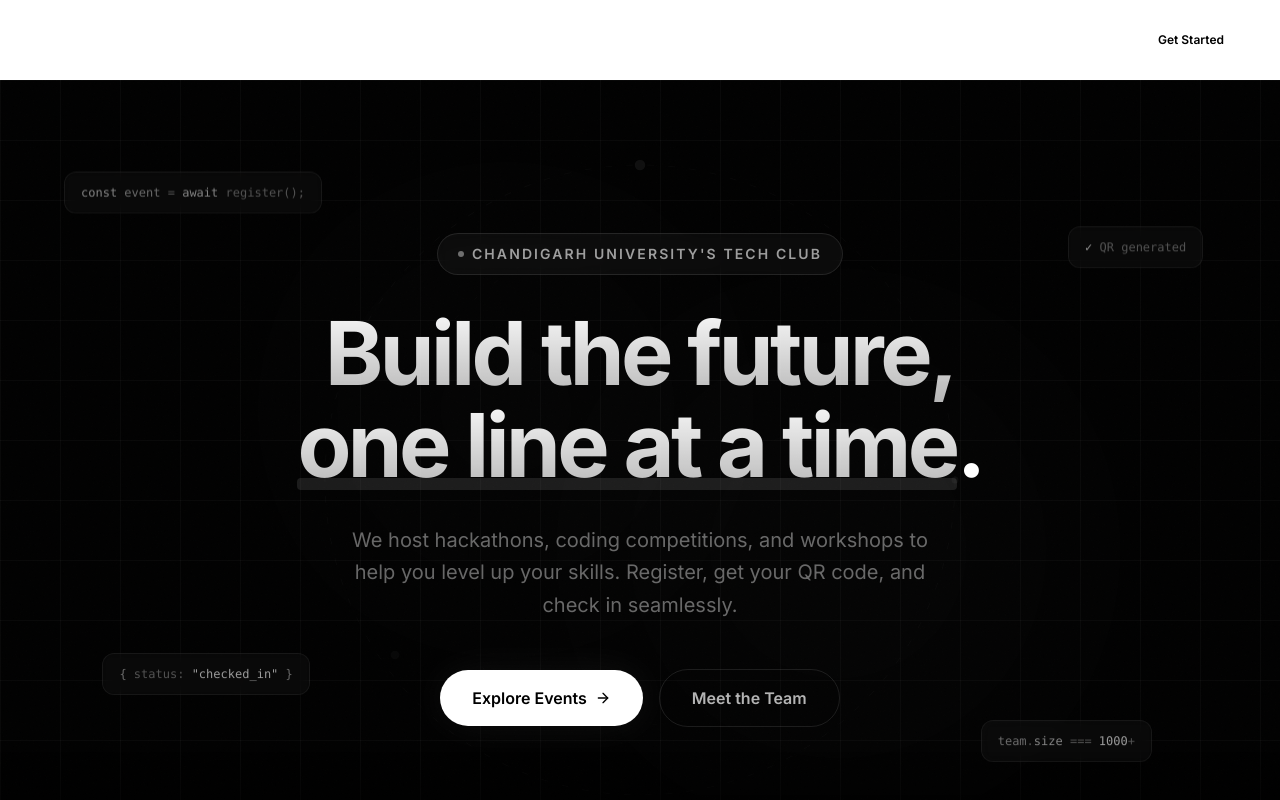
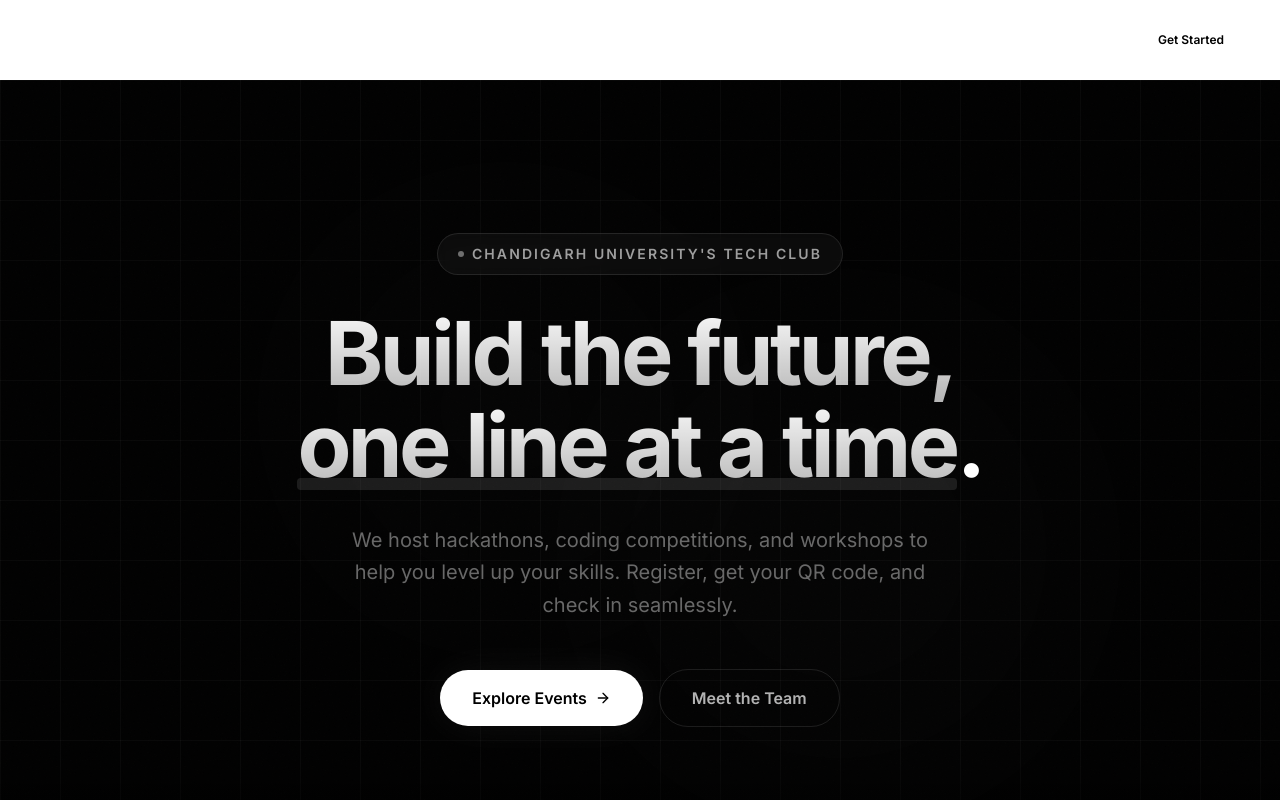
Before and after one commit to CSquareClubCU/C-Square-Web, a Next.js app in the folder frontend/: page / in a window 1280 px wide. Shown: the top 800 px of the page. Built offline with nearby package versions, Linux system fonts and the light colour scheme.

Commit message:
style: remove floating code snippets and orbit ring from hero

```diff
--- a/frontend/app/page.tsx
+++ b/frontend/app/page.tsx
@@ -39,41 +39,6 @@
         {/* Subtle white ambient glows */}
         <div className="hero-glow hero-glow-1" />
         <div className="hero-glow hero-glow-2" />
-
-        {/* Orbit decoration */}
-        <div className="absolute top-1/2 left-1/2 -translate-x-1/2 -translate-y-1/2 pointer-events-none opacity-20 hidden lg:block">
-          <OrbitRing size={700} />
-        </div>
-
-        {/* Floating code snippets */}
-        <Float duration={8} distance={12} className="absolute top-[12%] left-[5%] hidden xl:block z-[2]">
-          <div className="bg-white/[0.03] border border-white/[0.06] backdrop-blur-sm rounded-xl px-4 py-3 font-mono text-xs text-white/30">
-            <span className="text-white/50">const</span>{" "}
-            <span className="text-white/40">event</span> ={" "}
-            <span className="text-white/50">await</span>{" "}
-            register();
-          </div>
-        </Float>
-        <Float duration={6} distance={15} className="absolute top-[20%] right-[6%] hidden xl:block z-[2]">
-          <div className="bg-white/[0.03] border border-white/[0.06] backdrop-blur-sm rounded-xl px-4 py-3 font-mono text-xs text-white/30">
-            <span className="text-white/60">✓</span> QR generated
-          </div>
-        </Float>
-        <Float duration={7} distance={10} className="absolute bottom-[22%] left-[8%] hidden xl:block z-[2]">
-          <div className="bg-white/[0.03] border border-white/[0.06] backdrop-blur-sm rounded-xl px-4 py-3 font-mono text-xs text-white/30">
-            <span className="text-white/40">{"{ "}</span>
-            status: <span className="text-white/60">&quot;checked_in&quot;</span>
-            <span className="text-white/40">{" }"}</span>
-          </div>
-        </Float>
-        <Float duration={5} distance={8} className="absolute bottom-[15%] right-[10%] hidden xl:block z-[2]">
-          <div className="bg-white/[0.03] border border-white/[0.06] backdrop-blur-sm rounded-xl px-4 py-3 font-mono text-xs text-white/30">
-            <span className="text-white/40">team</span>.
-            <span className="text-white/50">size</span>
-            {" === "}
-            <span className="text-white/60">1000</span>+
-          </div>
-        </Float>
 
         <div className="relative z-10 max-w-[900px]">
           <motion.div
```
